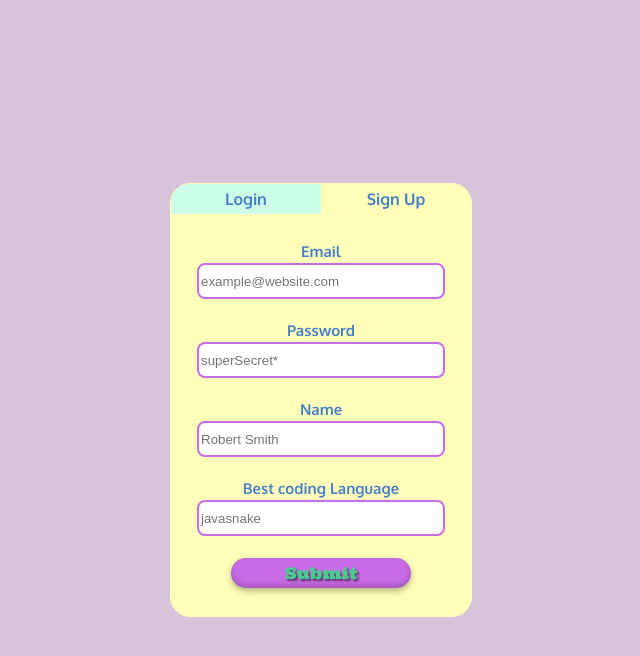
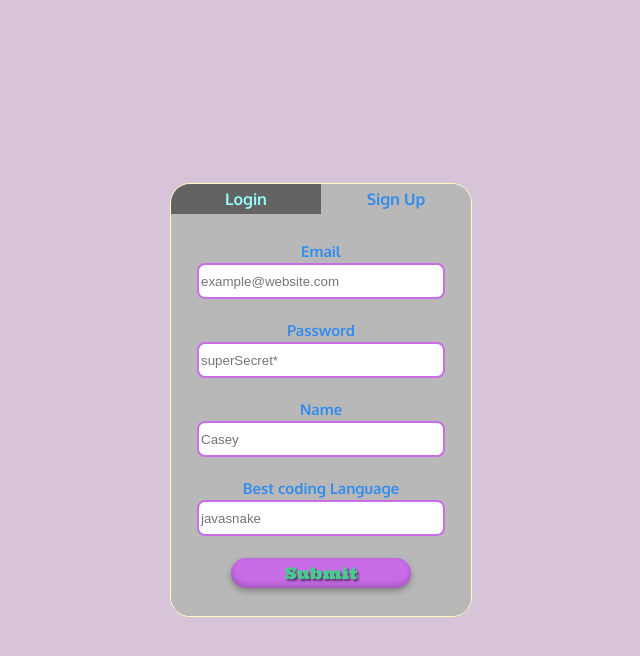
Before and after one commit to caseyriley/Quizzy, a React (Create React App) app in the folder Client/: page / in a window 1280 px wide. Both pictures are taken after a click on the element "Sign Up". Shown: the top 656 px of the page, without its empty margins (319-959 px from the left). Built offline with nearby package versions, Linux system fonts and the light colour scheme; no server answers.

Commit message:
change logSign colors

```diff
--- a/Client/src/Components/SignupForm.js
+++ b/Client/src/Components/SignupForm.js
@@ -67,7 +67,7 @@ const SignupForm = (props)=>{
         ref={name}
         className={`${errorState.name === false ? 'error' : ''}`}
         required
-        placeholder={"Robert Smith"}
+        placeholder={"Casey"}
         minLength={3}
         maxLength={150}
         />
--- a/Client/src/styles/loginPage.css
+++ b/Client/src/styles/loginPage.css
@@ -30,13 +30,13 @@
 .login-button{
   width: 50%;
   height: 30px;
-  background-color: rgb(205, 255, 232);
+  background-color: rgb(99, 99, 99);
   display: flex;
   align-items: center;
   justify-content: center;
 }
 .login-button span{
-  color: rgb(69, 126, 201);
+  color: rgb(148, 255, 248);
   font-family: 'Oxygen', sans-serif;
   margin: 0px 0px 0px 0px;
   text-align: center;
@@ -44,13 +44,13 @@
 .signup-button{
   width: 50%;
   height: 30px;
-  background-color: rgb(255, 255, 185);
+  background-color: rgb(184, 184, 184);
   display: flex;
   align-items: center;
   justify-content: center;
 }
 .signup-button span{
-  color: rgb(69, 126, 201);
+  color: rgb(50, 140, 237);
   font-family: 'Oxygen', sans-serif;
   margin: 0px 0px 0px 0px;
   text-align: center;
@@ -62,8 +62,8 @@
   justify-content: center;
   align-items: center;
   background-size: cover;
-  background-color: rgb(255, 255, 185);
-  border: 8px solid rgb(255, 255, 185);
+  background-color: rgb(184, 184, 184);
+  border: 8px solid rgb(184, 184, 184);
 }
 .login-form{
   width: 100%;
@@ -72,12 +72,12 @@
   justify-content: center;
   align-items: center;
   background-size: cover;
-  background-color: rgb(205, 255, 232);
-  border: 8px solid rgb(205, 255, 232);
+  background-color: rgb(99, 99, 99);
+  border: 8px solid rgb(99, 99, 99);
 }
 .login-form label{
   width: 100%;
-  color: rgb(69, 126, 201);
+  color: rgb(148, 255, 248);
   font-family: 'Ultra', serif;
   font-family: 'Oxygen', sans-serif;
   font-size: 15px;
@@ -153,7 +153,7 @@
 /* /////////////Signup/Form/////////////////// */
 .signup-form label{
   width: 100%;
-  color: rgb(69, 126, 201);
+  color: rgb(50, 140, 237);
   font-family: 'Oxygen', sans-serif;
   font-size: 15px;
   font-weight: 700;
```
Also changed, not shown: package.json (+6 -1 lines), 1 other file (tests, documents, lock files or other folders).
